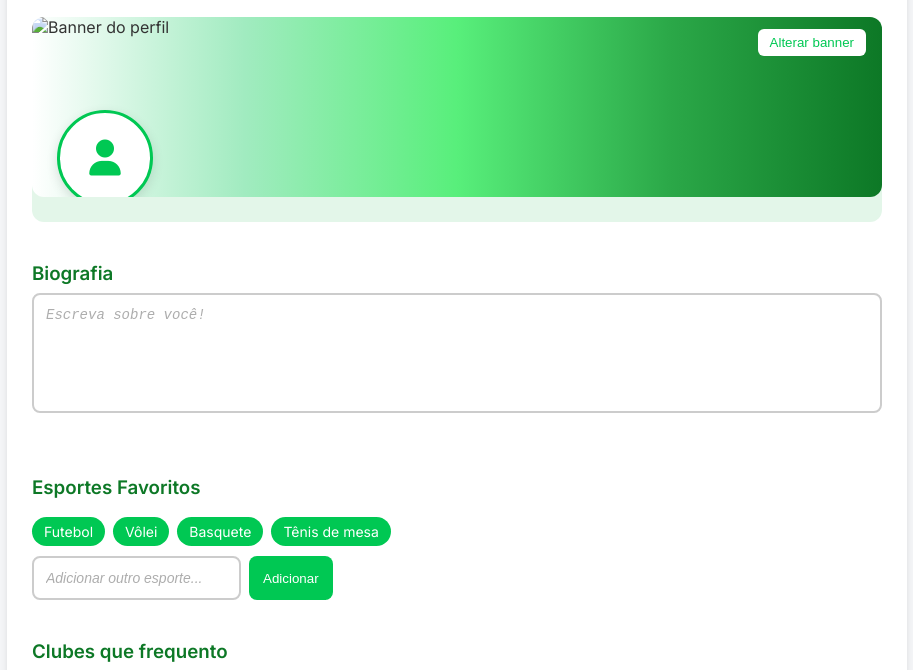
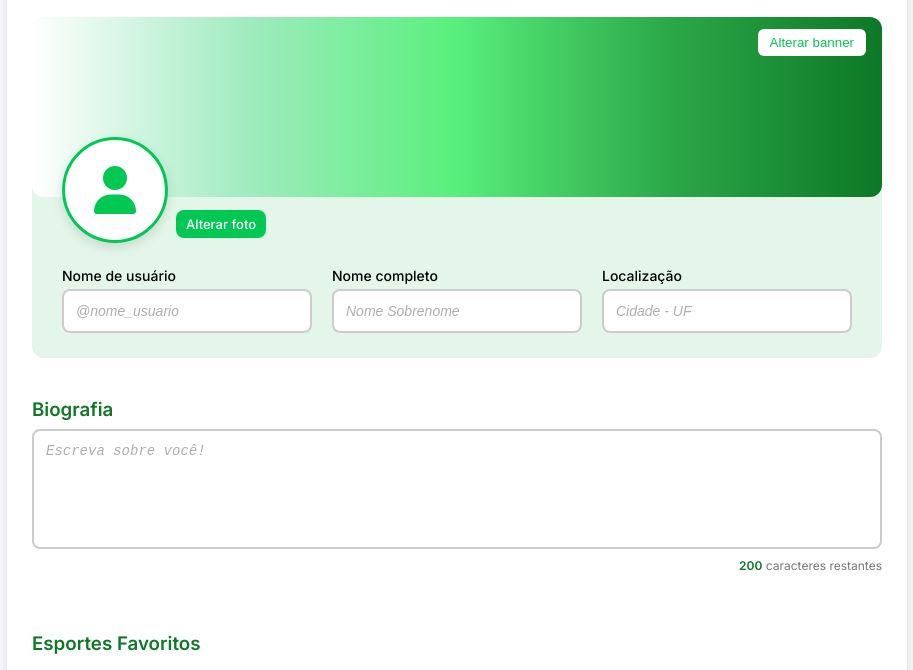
Before and after one commit to wsarahmanuela/allplay, a website: page front-end/public/editPerfil.html in a window 1280 px wide. Shown: the part 95-765 px from the top of the page, without its empty margins (183-1096 px from the left). Drawn offline with Linux system fonts and the light colour scheme.

Commit message:
Atualizações da tela de editar perfil

```diff
--- a/front-end/public/JavaScript/editarPerfil.js
+++ b/front-end/public/JavaScript/editarPerfil.js
@@ -11,6 +11,11 @@
   const reader = new FileReader();
   reader.onload = (ev) => {
     bannerImg.src = ev.target.result;
+
+    // **********************************************
+    // ADIÇÃO CRUCIAL: Adiciona a classe 'loaded' para que o CSS exiba a imagem
+    // **********************************************
+    bannerImg.classList.add('loaded');
   };
   reader.readAsDataURL(file);
 });
@@ -29,6 +34,40 @@
   reader.onload = (ev) => {
     // substitui o conteúdo interno para colocar a <img> com crop correto
     fotoPreview.innerHTML = `<img src="${ev.target.result}" alt="Foto de perfil">`;
+    // OBS: O CSS está configurado para o .foto img garantir o corte circular
   };
   reader.readAsDataURL(file);
 });
+
+// ********** RESTRIÇÃO DE CARACTERES PARA BIOGRAFIA **********
+
+// Elementos
+const bioTextarea = document.getElementById('bio-textarea');
+const bioRestante = document.getElementById('bio-restante');
+
+// Define o limite máximo de caracteres (deve ser o mesmo do HTML maxlength)
+const LIMITE_CARACTERES = 200;
+
+// Inicializa o contador
+if (bioTextarea && bioRestante) {
+    // Função para atualizar o contador
+    function atualizarContador() {
+        const caracteresDigitados = bioTextarea.value.length;
+        const caracteresRestantes = LIMITE_CARACTERES - caracteresDigitados;
+
+        bioRestante.textContent = caracteresRestantes;
+
+        // Opcional: Altera a cor se estiver perto do limite
+        if (caracteresRestantes < 20) {
+            bioRestante.style.color = '#e53935'; // Vermelho
+        } else {
+            bioRestante.style.color = '#0d7826'; // Verde
+        }
+    }
+
+    // Adiciona o evento para monitorar a digitação em tempo real
+    bioTextarea.addEventListener('input', atualizarContador);
+
+    // Garante que o contador esteja correto ao carregar a página (se houver texto pré-existente)
+    atualizarContador();
+}
--- a/front-end/public/editPerfil.CSS
+++ b/front-end/public/editPerfil.CSS
@@ -67,12 +67,13 @@ body {
     margin: 20px 25px 0;
     border-radius: 12px;
     position: relative;
-  padding-bottom: 25px;
+    /* Removido padding-bottom desnecessário */
+    padding-bottom: 0;
 }
 
 /* ======== BANNER ======== */
 .banner {
-  position: relative;
+    position: relative; /* garante que a foto use o banner como referência */
     height: 180px;
     border-radius: 12px;
     overflow: hidden;
@@ -86,7 +87,20 @@ body {
     display: block;
     z-index: 1;
     position: relative;
+    content: normal !important;
+    color: transparent;
+    visibility: hidden;
 }
+
+.banner img.loaded {
+    visibility: visible; /* Mostra a imagem quando o JS adiciona a classe */
+}
+
+.banner.loaded img {
+    visibility: visible; /* Torna a imagem visível */
+}
+
+
 
 .btn-alterar-banner {
     position: absolute;
@@ -108,28 +122,28 @@ body {
     color: #fff;
 }
 
-/* ======== FOTO DE PERFIL ======== */
+/* ======== FOTO DE PERFIL (MODIFICADO PARA SOBREPOSIÇÃO) ======== */
 .foto-perfil {
     position: absolute;
-  bottom: -45px;
-  left: 25px;
-  z-index: 8;
+    top: 120px;
+    left: 30px;
+    z-index: 10;
     display: flex;
-  flex-direction: column;
-  align-items: center;
+    flex-direction: row;
+    align-items: flex-end;
     gap: 8px;
 }
 
 .foto {
-  width: 90px;
-  height: 90px;
+    width: 100px;
+    height: 100px;
     border-radius: 50%;
     background: #fff;
     border: 3px solid #00c853;
     display: flex;
     align-items: center;
     justify-content: center;
-  font-size: 36px;
+    font-size: 48px;
     color: #00c853;
     overflow: hidden;
     box-shadow: 0 4px 12px rgba(0, 0, 0, 0.12);
@@ -140,7 +154,14 @@ body {
     width: 100%;
     height: 100%;
     object-fit: cover;
-  display: block;
+}
+
+.foto i {
+    display: flex; /* Garante que o ícone seja tratado como flex item */
+    align-items: center; /* Centraliza verticalmente */
+    justify-content: center; /* Centraliza horizontalmente */
+    width: 100%; /* Ocupa 100% da largura do pai */
+    height: 100%; /* Ocupa 100% da altura do pai */
 }
 
 .foto:hover {
@@ -158,35 +179,38 @@ body {
     cursor: pointer;
     font-weight: 500;
     transition: all 0.2s ease;
+    margin-left: -50;
+    margin-bottom: 5px;
 }
 
 .btn-foto:hover {
     background: #019c41;
 }
 
-/* ======== DADOS DO PERFIL ======== */
+/* ======== DADOS DO PERFIL (MODIFICADO PARA ALINHAMENTO HORIZONTAL) ======== */
 .dados-perfil {
     margin-top: 70px;
     display: flex;
-  justify-content: center;
-  flex-wrap: wrap;
-  gap: 30px;
-  padding: 0 20px;
+    justify-content: space-between;
+    gap: 20px;
+    padding: 0 30px 25px;
 }
 
 .input-grupo {
     display: flex;
     flex-direction: column;
-  width: 250px;
+    /* Permite que o input-grupo cresça e divida o espaço em 3 partes */
+    flex-grow: 1;
+    min-width: 200px; /* Garante que não fiquem muito apertados */
 }
 
 .input-grupo label {
     font-size: 14px;
     margin-bottom: 5px;
     color: #000;
-  text-align: left;
     font-weight: 500;
 }
+
 
 /* ======== INPUTS ======== */
 .input-grupo input,
@@ -237,6 +261,18 @@ select:focus {
     height: 120px;
     resize: none;
     min-height: 100px;
+}
+
+.contador-bio {
+    display: block;
+    text-align: right;
+    font-size: 12px;
+    color: #777;
+    margin-top: 5px;
+}
+#bio-restante {
+    font-weight: 600;
+    color: #0d7826;
 }
 
 /* ======== ESPORTES ======== */
--- a/front-end/public/editPerfil.html
+++ b/front-end/public/editPerfil.html
@@ -11,6 +11,8 @@
 
 <body>
     <main class="container">
+
+        <!-- Cabeçalho -->
         <header class="topo">
             <h2>Editar Perfil</h2>
             <div class="botoes-topo">
@@ -19,50 +21,57 @@
             </div>
         </header>
 
+        <!-- Área de perfil editável -->
         <div class="area-perfil-editavel">
 
-            <section class="banner" id="banner">
-                <img id="banner-imagem" src="" alt="Banner do perfil">
-
-                <!-- input para trocar banner -->
-                <input type="file" id="upload-banner" accept="image/*" hidden>
-                <button class="btn-alterar-banner" id="btn-alterar-banner">Alterar banner</button>
-
-                <!-- área da foto de perfil no canto inferior esquerdo -->
+            <!-- Foto de perfil no canto inferior esquerdo -->
             <div class="foto-perfil" id="area-foto-perfil">
                 <div class="foto" id="foto-preview">
-                        <!-- ícone padrão; ao fazer upload será substituído por <img> -->
                     <i class="fa-solid fa-user"></i>
                 </div>
-
-                    <!-- input para trocar foto -->
                 <input type="file" id="upload-foto" accept="image/*" hidden>
                 <label for="upload-foto" class="btn-foto">Alterar foto</label>
             </div>
 
+            <!-- Banner -->
+            <section class="banner" id="banner">
+                <img id="banner-imagem" src="" alt="Banner do perfil">
+
+                <!-- Input para trocar banner -->
+                <input type="file" id="upload-banner" accept="image/*" hidden>
+                <button class="btn-alterar-banner" id="btn-alterar-banner">Alterar banner</button>
+
+            </section> <!-- fecha banner -->
+
+            <!-- Dados do perfil -->
             <section class="dados-perfil">
                 <div class="input-grupo">
                     <label>Nome de usuário</label>
                     <input type="text" id="nome-usuario" placeholder="@nome_usuario">
                 </div>
-
                 <div class="input-grupo">
                     <label>Nome completo</label>
                     <input type="text" id="nome-completo" placeholder="Nome Sobrenome">
                 </div>
-
                 <div class="input-grupo">
                     <label>Localização</label>
                     <input type="text" id="localizacao" placeholder="Cidade - UF">
                 </div>
             </section>
 
-        </div>
+        </div> <!-- fecha area-perfil-editavel -->
+
+        <!-- Biografia -->
         <section class="biografia">
             <h3>Biografia</h3>
-            <textarea placeholder="Escreva sobre você!"></textarea>
+            <textarea id="bio-textarea" placeholder="Escreva sobre você!" maxlength="300"></textarea>
+
+            <span class="contador-bio">
+                <span id="bio-restante">300</span> caracteres restantes
+            </span>
         </section>
 
+        <!-- Esportes favoritos -->
         <section class="esportes">
             <h3>Esportes Favoritos</h3>
             <div class="tags">
@@ -77,6 +86,7 @@
             </div>
         </section>
 
+        <!-- Clubes que frequento -->
         <section class="clubes">
             <h3>Clubes que frequento</h3>
             <div class="lista-clubes">
@@ -94,6 +104,7 @@
 
     </main>
 
+    <!-- Script -->
     <script src="JavaScript/editarPerfil.js"></script>
 </body>
 
```
Lines whose indentation alone changed are shown as unchanged.
